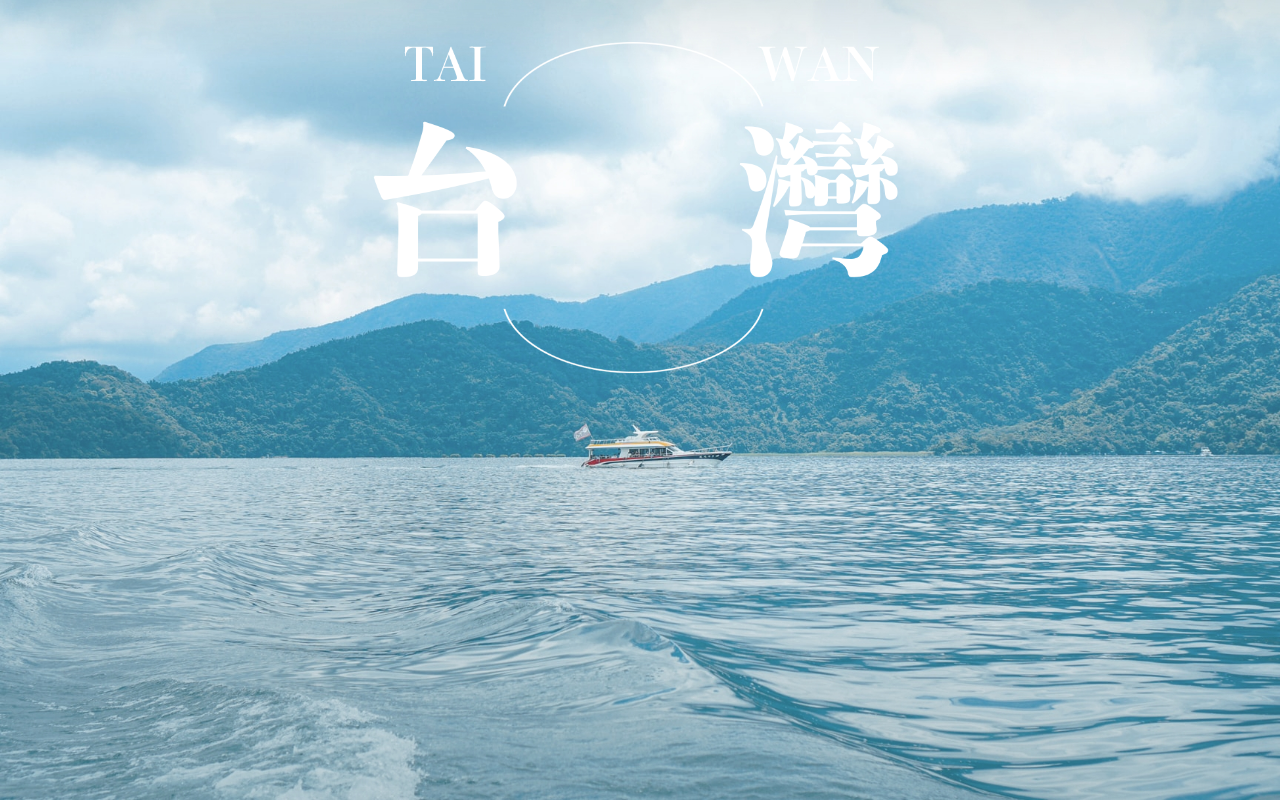
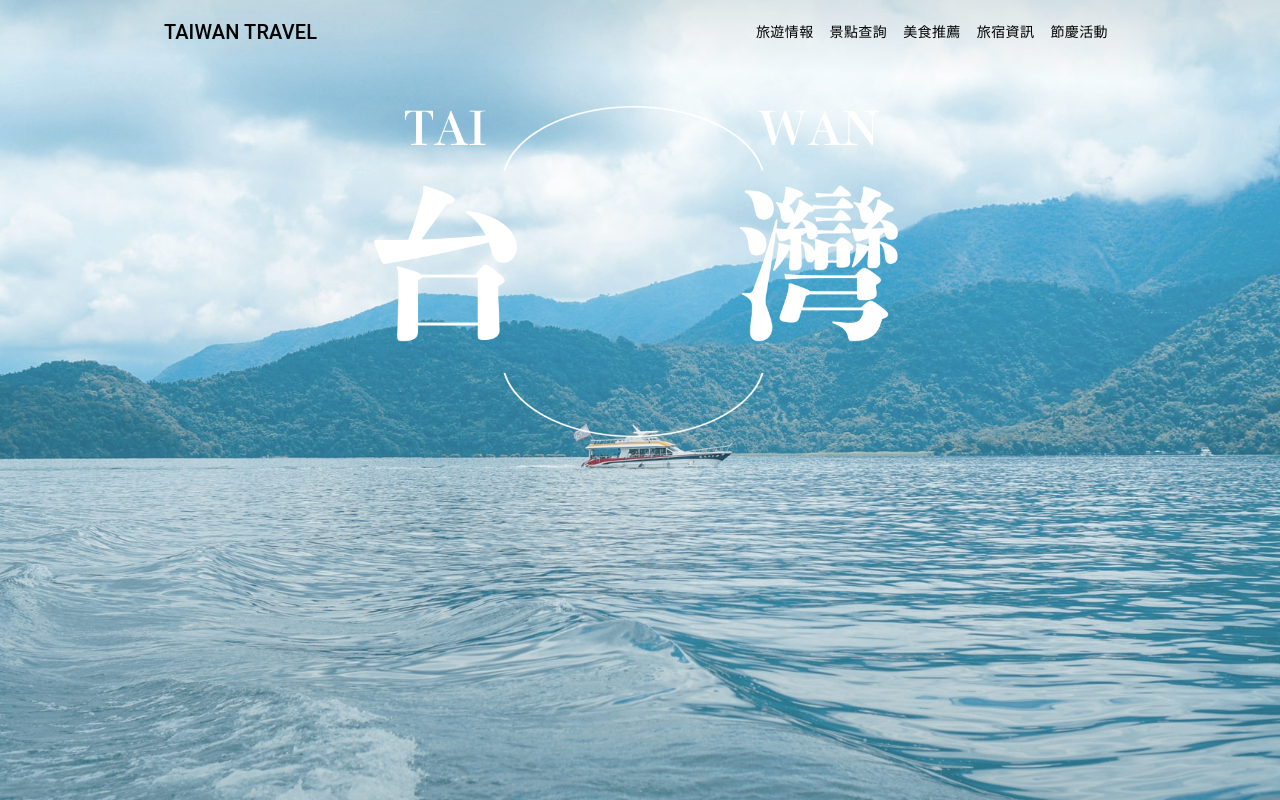
Before and after one commit to jasperdyb/f2e_2021_taiwan_tutorial, a Next.js app: page / in a window 1280 px wide. Built offline with nearby package versions, Linux system fonts and the light colour scheme; no server answers; what jssha would draw is missing.

Commit message:
feat: 🎸 Add nav bar

```diff
--- /dev/null
+++ b/components/Navbar.tsx
@@ -0,0 +1,42 @@
+import * as React from "react";
+import AppBar from "@mui/material/AppBar";
+import Box from "@mui/material/Box";
+import Toolbar from "@mui/material/Toolbar";
+import Typography from "@mui/material/Typography";
+import Button from "@mui/material/Button";
+import IconButton from "@mui/material/IconButton";
+import MenuIcon from "@mui/icons-material/Menu";
+
+// import styled from "styled-components";
+import { styled } from "@mui/material/styles";
+
+// const CustomAppBar = styled.div`
+const CustomAppBar = styled(AppBar)`
+  background-color: transparent;
+  box-shadow: none;
+  padding: 0 140px;
+  color: black;
+`;
+
+const menu = ["旅遊情報", "景點查詢", "美食推薦", "旅宿資訊", "節慶活動"];
+
+const Navbar: React.FC = () => {
+  return (
+    <Box sx={{ flexGrow: 1 }}>
+      <CustomAppBar position="sticky">
+        <Toolbar>
+          <Typography variant="h6" component="div" sx={{ flexGrow: 1 }}>
+            TAIWAN TRAVEL
+          </Typography>
+          {menu.map((item, index) => (
+            <Button key={index} color="inherit">
+              {item}
+            </Button>
+          ))}
+        </Toolbar>
+      </CustomAppBar>
+    </Box>
+  );
+};
+
+export default Navbar;
--- a/package.json
+++ b/package.json
@@ -10,6 +10,7 @@
   "dependencies": {
     "@emotion/react": "^11.5.0",
     "@emotion/styled": "^11.3.0",
+    "@mui/icons-material": "^5.1.0",
     "@mui/material": "^5.0.6",
     "@mui/styled-engine-sc": "^5.0.4",
     "axios": "^0.24.0",
--- a/pages/index.tsx
+++ b/pages/index.tsx
@@ -9,22 +9,11 @@
 
 import { useSceneSpots } from "services/sceneSpots";
 import Background from "components/Background";
+import Navbar from "components/Navbar";
 
 import banner01 from "public/img/banner01.jpg";
 import taiwan_logo_white from "public/svg/taiwan_logo_white.svg";
 
-const CustomizedButton = muiStyled(Button)`
-  background-color: green;
-  color: red;
-`;
-const Title = styled.h1`
-  color: red;
-`;
-
-const TaiwanLogoContainer = styled.div`
-  background-color: green;
-  justify-content: center;
-`;
 const Home: NextPage = () => {
   const { spots } = useSceneSpots();
 
@@ -36,8 +25,8 @@
         <title>Hello World</title>
         <link rel="icon" href="/favicon.ico" />
       </Head>
-
       <Background src={banner01}>
+        <Navbar />
         <Container maxWidth="sm">
           <Image
             src={taiwan_logo_white}
```
Also changed, not shown: 1 other file (tests, documents, lock files or other folders).
